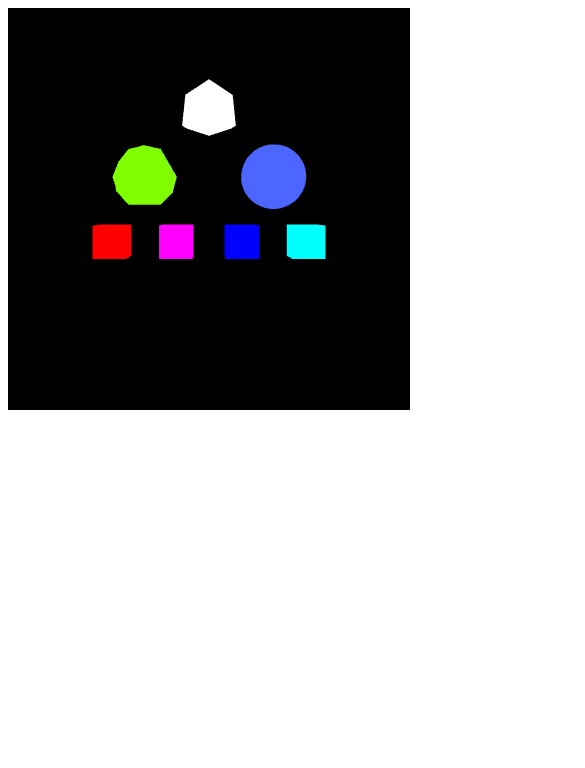
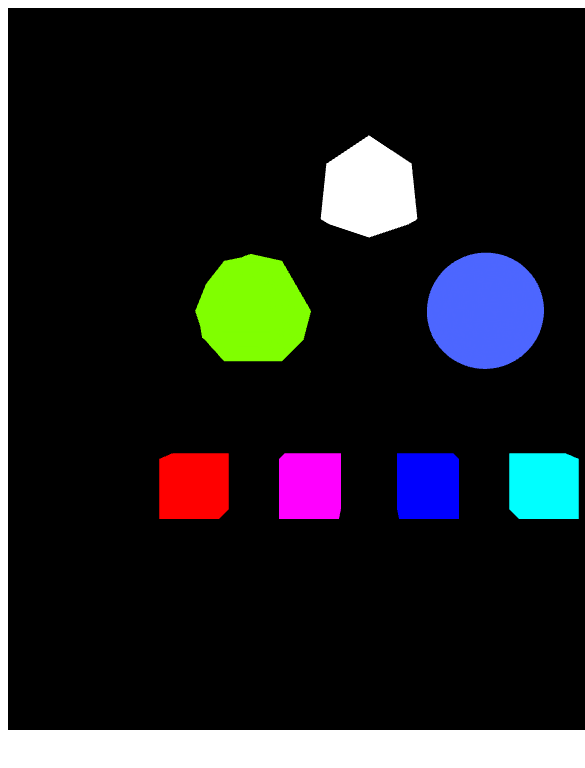
Before and after one commit to ApocalyVec/MeshMobile, a plain HTML site: page index.html in a window 390 px wide. Shown: the top 768 px of the page, 585 px wide, since content can reach past the window. Drawn offline with Linux system fonts and the light colour scheme.

Commit message:
implement mobile hierarchy

```diff
--- a/index.html
+++ b/index.html
@@ -45,7 +45,7 @@
 
   	<div style="text-align: center">
 
-	    <canvas id="webgl" width="400" height="400" style="border: 1px solid black;">
+	    <canvas id="webgl" width="720" height="720" style="border: 1px solid black;">
 	    	Please use a browser that supports the "canvas" tag.
 	    </canvas>
 
--- a/main.js
+++ b/main.js
@@ -37,7 +37,7 @@ function main()
 	gl.useProgram(program);
 
 	//Set up the viewport
-    gl.viewport( 0, 0, 400, 400);
+    gl.viewport( 0, 0, canvas.width, canvas.height);
 
     aspect =  canvas.width/canvas.height;
     // Set clear color
@@ -96,13 +96,13 @@ function render()
 
         let hie11TransM= mult(translate(-2.0, -2.0, 0.0), rotateY(0));
 
-            let hie111TransM= mult(translate(-1.0, -2.0, 0.0), rotateY(0));
-            let hie112TransM= mult(translate(1.0, -2.0, 0.0), rotateY(0));
+            let hie111TransM= mult(translate(-1.0, -3.0, 0.0), rotateY(0));
+            let hie112TransM= mult(translate(1.0, -3.0, 0.0), rotateY(0));
 
         let hie12TransM= mult(translate(2.0, -2.0, 0.0), rotateY(0));
 
-            let hie121TransM= mult(translate(-1.0, -2.0, 0.0), rotateY(0));
-            let hie122TransM= mult(translate(1.0, -2.0, 0.0), rotateY(0));
+            let hie121TransM= mult(translate(-1.0, -3.0, 0.0), rotateY(0));
+            let hie122TransM= mult(translate(1.0, -3.0, 0.0), rotateY(0));
 
     //Hierarchy modeling
     transformStack.push(mvMatrix); // matrix 0 saved
```
